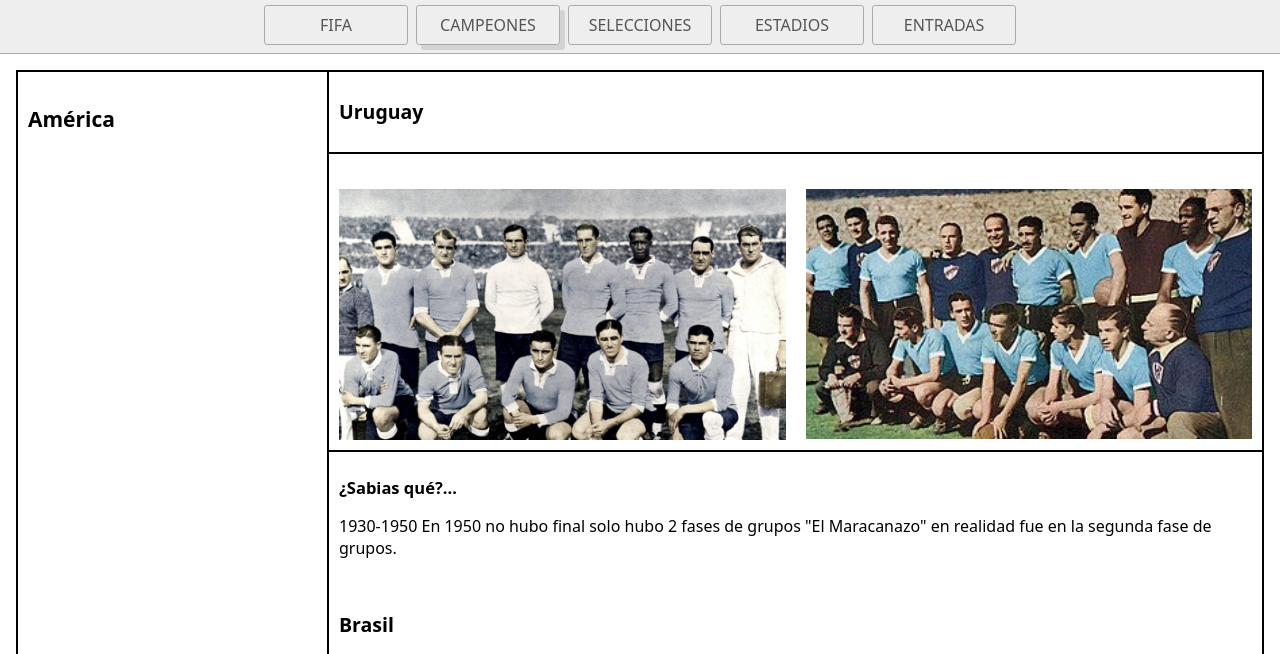
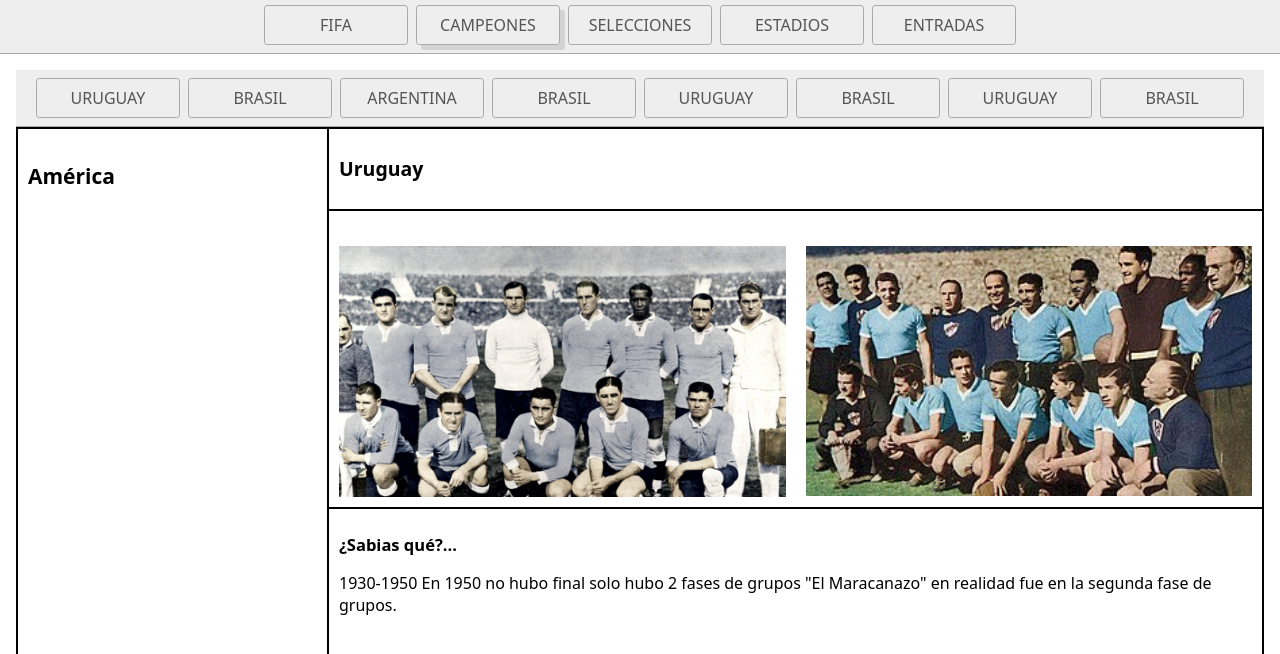
Before and after one commit to nachitomarrone-we/mundial, a website: page campeones.html in a window 1280 px wide. Shown: the part 146-800 px from the top of the page. Drawn offline with Linux system fonts and the light colour scheme.

Commit message:
465445678

```diff
--- a/campeones.html
+++ b/campeones.html
@@ -28,13 +28,23 @@
     <a href="entradas.html">Entradas</a>
   </nav>
   <main>
+    <nav>
+<a href="#uruguay">Uruguay</a>
+<a href="brasil">Brasil</a>
+<a href="#argentina">Argentina</a>
+<a href="italia">Brasil</a>
+<a href="#alemania">Uruguay</a>
+<a href="inglaterra">Brasil</a>
+<a href="#francia">Uruguay</a>
+<a href="espania">Brasil</a>
+    </nav>
     <div class="campeones">
       <div class="continente">
         <h2>América</h2>
       </div>
       <div class="paises">
         <div class="pais">
-          <h2>Uruguay</h2>
+          <h2 id="uruguay">Uruguay</h2>
         </div>
         <div class="foto"><img src="img/Uruguay1930 (2).jpg" alt="Campeoes Uruguay 1930"></div>
         <div class="foto"><img src="img/Uruguay1950 (1).jpg" alt="Campeones Uruguay 1950"></div>
@@ -47,7 +57,7 @@
         </div>
 
         <div class="pais">
-          <h2>Brasil
+          <h2 id="brasil">Brasil
           </h2>
         </div>
 
@@ -71,7 +81,7 @@
         </div>
 
         <div class="pais">
-          <h2>Argentina</h2>
+          <h2 id="argentina">Argentina</h2>
         </div>
         <div class="foto"><img src="img/Argentina1986 (1).jpg" alt="Campeoes Argentina 1986"></div>
         <div class="foto"><img src="img/Argentina2022 (1).jpg" alt="Campeones Argentina 2022"></div>
@@ -91,7 +101,7 @@
         </div>
         <div class="paises">
           <div class="pais">
-            <h2>Italia</h2>
+            <h2 id="italia">Italia</h2>
           </div>
           <div class="foto"><img src="img/Italia1982 (1).jpg" alt="Campeoes Italia 1982"></div>
           <div class="foto"><img src="img/Italia2006 (1).jpg" alt="Campeones Italia 2006"></div>
@@ -105,7 +115,7 @@
           </div>
 
           <div class="pais">
-            <h2>Alemania
+            <h2 id="alemania">Alemania
             </h2>
           </div>
 
@@ -121,7 +131,7 @@
 
 
           <div class="pais">
-            <h2>Inglaterra</h2>
+            <h2 id="inglaterra">Inglaterra</h2>
           </div>
           <div class="foto"><img src="img/Inglaterra1966 (1).jpg" alt="Campeoes Inglaterra 1966"></div>
           <div class="resenia">
@@ -135,7 +145,7 @@
 
 
           <div class="pais">
-            <h2>Francia
+            <h2 id="francia">Francia
             </h2>
           </div>
 
@@ -151,7 +161,7 @@
           </div>
 
           <div class="pais">
-            <h2>España
+            <h2 id="espania">España
             </h2>
           </div>
 
```
